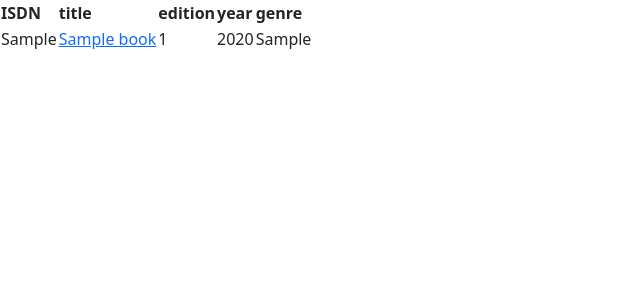
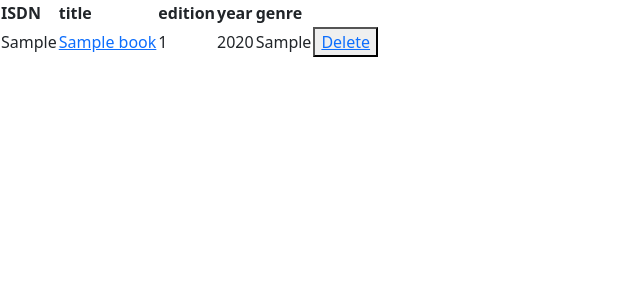
Before and after one commit to blackwakhu/django-beginner-projects, a Django app: page /forms/books/ in a window 1280 px wide. Shown: the part 56-356 px from the top of the page, without its empty margins (0-640 px from the left). Run offline with Django 5.2, Linux system fonts and the light colour scheme; tables that the repository leaves empty hold one stand-in row (values such as "Sample post").

Commit message:
added js

```diff
--- a/projects/forms/form_entries/templates/allBook.html
+++ b/projects/forms/form_entries/templates/allBook.html
@@ -18,7 +18,10 @@
       <td>{{book.edition}}</td>
       <td>{{book.year}}</td>
       <td>{{book.genre}}</td>
+      <td><button onclick="deletedata()"><a href="{% url 'deleteBook' book.id %}">Delete</a></button></td>
     </tr>
   {% endfor %}
 </table>
+<script src="/static/js/function.js"></script>
+
 {% endblock %}
```
